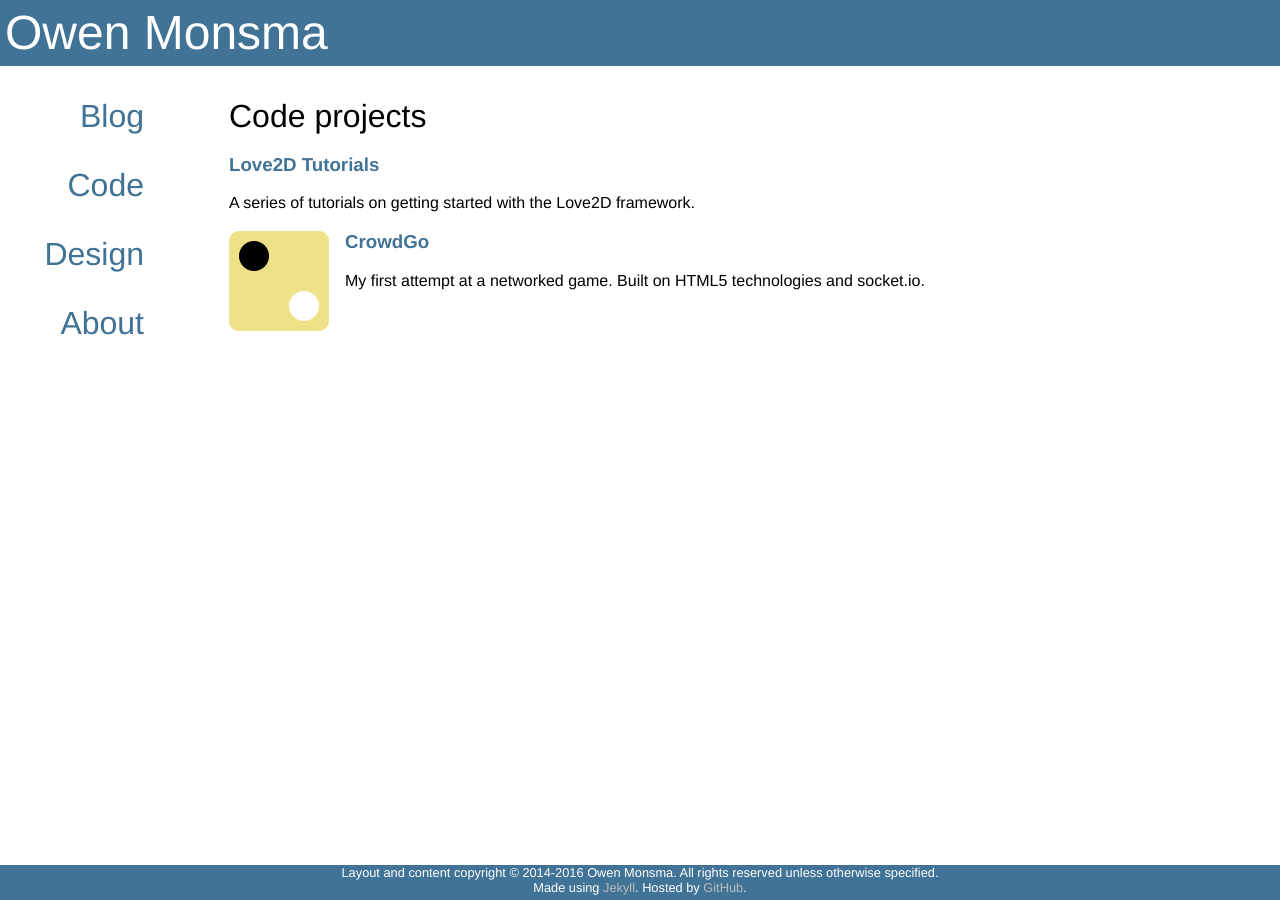
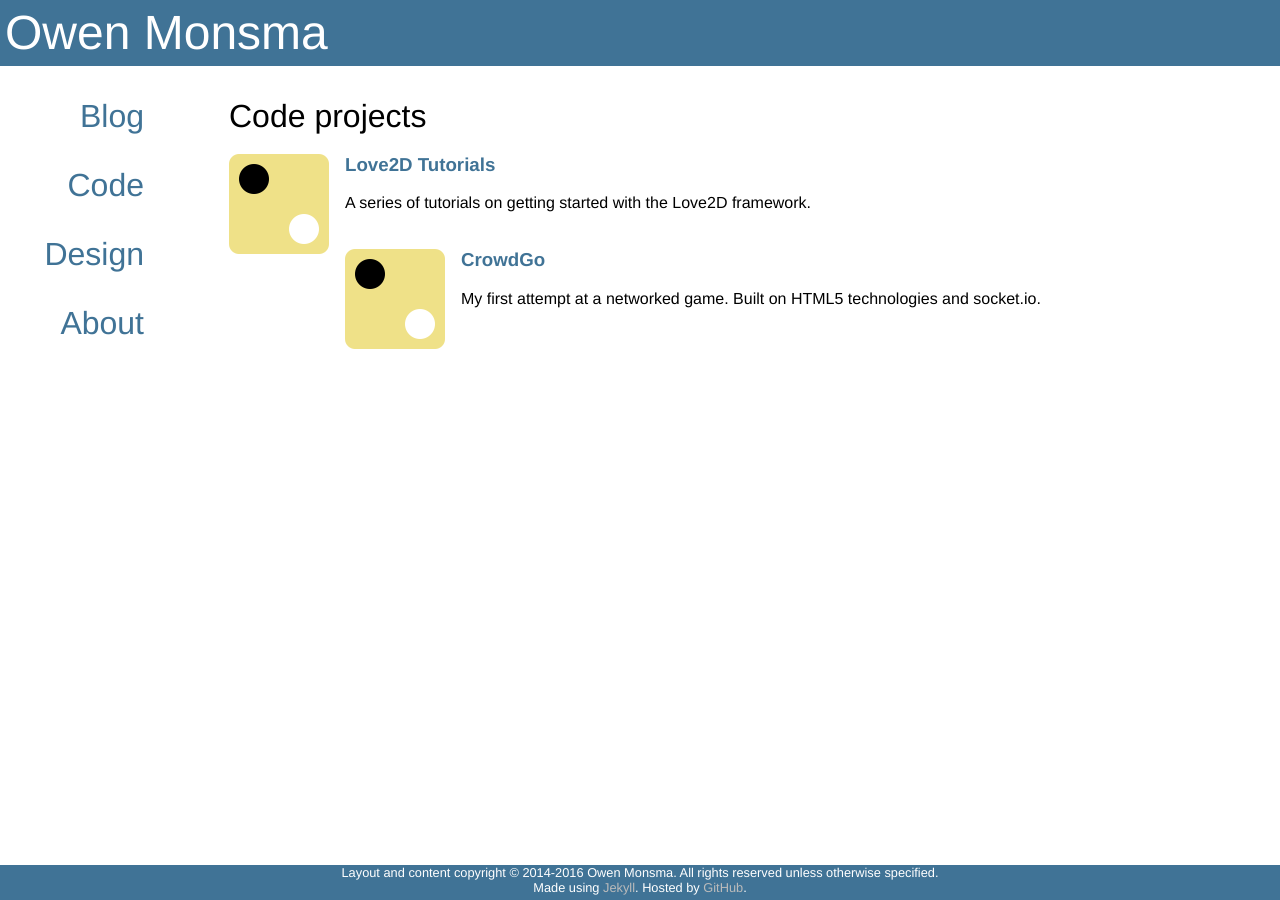
Before and after one commit to darkfire613/darkfire613.github.io, a Jekyll site: the page built from code/index.html, in a window 1280 px wide. Built offline with Jekyll 4.4.1, drawn with Linux system fonts in a browser that asks for light colours.

Commit message:
trying once more

```diff
--- a/code/index.html
+++ b/code/index.html
@@ -5,10 +5,11 @@ header: Code projects
 ---
 <ul id="projects">
   <li class="projectsItem">
-    <a href = "{{ site.url }}/code/love-tutorials/"><h3>Love2D Tutorials</h3></a>
+    <img src="{{ site.url }}/assets/go_icon.png" />
+    <a href="{{ site.url }}/code/love-tutorials/"><h3>Love2D Tutorials</h3></a>
     <span>A series of tutorials on getting started with the Love2D framework.</span>
   </li>
-
+  <br>
   <li class="projectsItem">
     <a href="https://salty-crag-7633.herokuapp.com/"><img src="{{ site.url }}/assets/go_icon.png" /></a>
     <a href="https://salty-crag-7633.herokuapp.com/"><h3>CrowdGo</h3></a>
```
